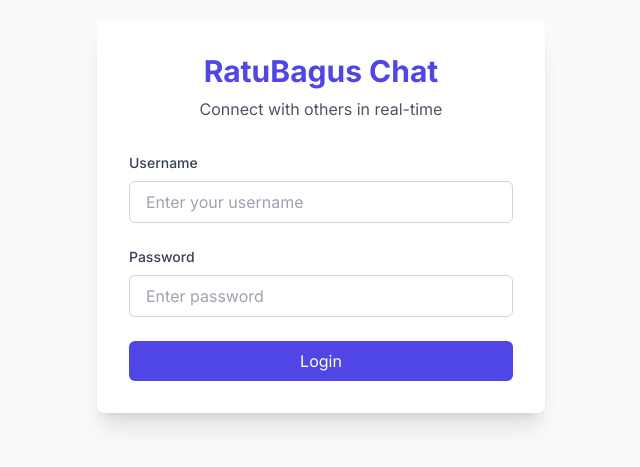
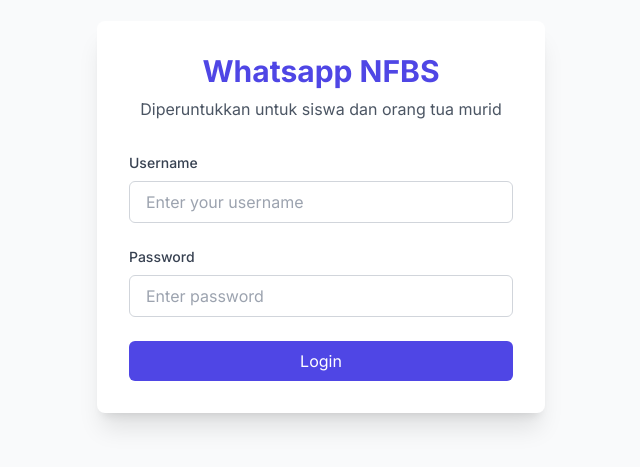
Before and after one commit to zhafran12382/blackboxai-1745922970616, a plain HTML site: page index.html in a window 1280 px wide. Shown: the part 183-650 px from the top of the page, without its empty margins (319-959 px from the left). Drawn offline with nearby package versions, Linux system fonts and the light colour scheme.

Commit message:
index.html

```diff
--- a/index.html
+++ b/index.html
@@ -23,8 +23,8 @@
     <div id="loginSection" class="fade-in min-h-screen flex items-center justify-center p-4">
         <div class="bg-white rounded-lg shadow-xl p-8 w-full max-w-md">
             <div class="text-center mb-8">
-                <h1 class="text-3xl font-bold text-indigo-600 mb-2">RatuBagus Chat</h1>
-                <p class="text-gray-600">Connect with others in real-time</p>
+                <h1 class="text-3xl font-bold text-indigo-600 mb-2">Whatsapp NFBS</h1>
+                <p class="text-gray-600">Diperuntukkan untuk siswa dan orang tua murid</p>
             </div>
             <form id="loginForm" class="space-y-6">
                 <div>
```
